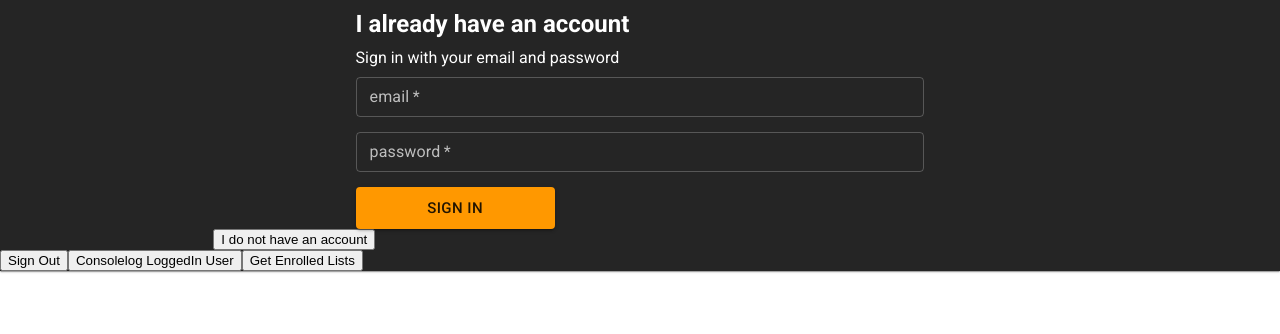
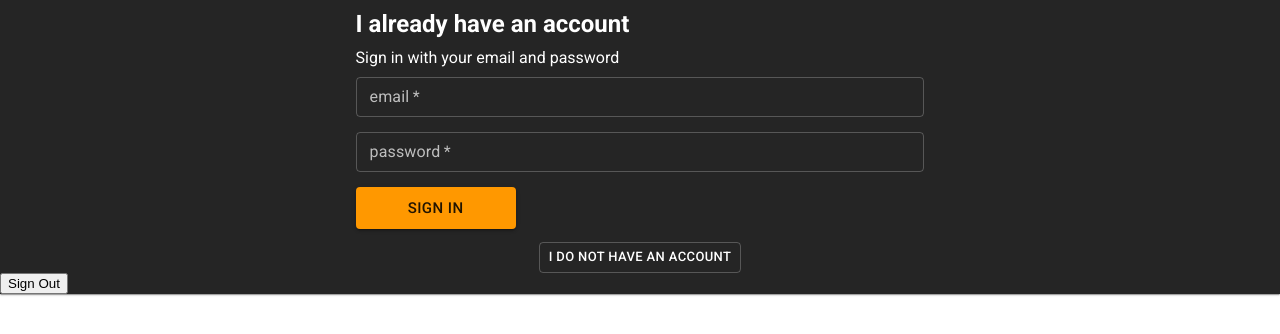
Before and after one commit to KarahanGuner/ToDoList, a React (Create React App) app: page / in a window 1280 px wide. Shown: the top 334 px of the page. Built offline with nearby package versions, Linux system fonts and the light colour scheme.

Commit message:
some visual changes to button positions

```diff
--- a/src/components/lists/lists.component.jsx
+++ b/src/components/lists/lists.component.jsx
@@ -18,12 +18,12 @@ import { FixedSizeList } from 'react-window';
 
 const useStyles = makeStyles((theme) => ({
     inputStyles: {
-        width: '94%',
+        width: '92%',
         borderRadius: 0
 
     },
     buttonStyles: {
-        width: '6%',
+        width: '8%',
         height: '39px',
         margin: 0,
         padding: 0,
@@ -93,6 +93,7 @@ const Lists = () => {
                     name='newList'
                     value={newList}
                     onChange={handleChange}
+                    required
                 />
                 <IconButton type='submit' className={styles.buttonStyles} color="primary"><AddIcon fontSize='large' className={styles.iconStyles}/></IconButton>
             </form>
--- a/src/components/settings/settings.component.jsx
+++ b/src/components/settings/settings.component.jsx
@@ -21,12 +21,12 @@ import Button from '@material-ui/core/Button';
 
 const useStyles = makeStyles((theme) => ({
     inputStyles: {
-        width: '94%',
+        width: '92%',
         borderRadius: 0
 
     },
     buttonStyles: {
-        width: '6%',
+        width: '8%',
         height: '39px',
         margin: 0,
         padding: 0,
@@ -140,6 +140,7 @@ const Settings = () => {
                     name='newMember'
                     value={newMember}
                     onChange={handleChange}
+                    required
                 />
                 <IconButton type='submit' className={styles.buttonStyles} color="primary"><AddIcon fontSize='large' className={styles.iconStyles}/></IconButton>
             </form>
--- a/src/components/sign-in/sign-in.component.jsx
+++ b/src/components/sign-in/sign-in.component.jsx
@@ -19,6 +19,7 @@ const useStyles = makeStyles((theme) => ({
     buttonStyles: {
         width: '35%',
         marginTop: '10px',
+        maxWidth: '160px'
     },
     titleStyles: {
         marginTop: '10px',
--- a/src/components/sign-up/sign-up.component.jsx
+++ b/src/components/sign-up/sign-up.component.jsx
@@ -20,6 +20,7 @@ const useStyles = makeStyles((theme) => ({
   buttonStyles: {
       width: '35%',
       marginTop: '10px',
+      maxWidth: '160px'
   },
   titleStyles: {
       marginTop: '10px',
--- a/src/pages/apppage/apppage.component.jsx
+++ b/src/pages/apppage/apppage.component.jsx
@@ -14,9 +14,11 @@ const AppPage = () => {
     console.log('this is render in apppage = ' + chooseRender.contents);
     return (
         <div>
+
             { chooseRender.lists ? <Lists/> : null }
             { chooseRender.contents ? <Contents/> : null }
             { chooseRender.settings ? <Settings/> : null }
+
         </div>
     )
 };
--- a/src/pages/homepage/homepage.component.jsx
+++ b/src/pages/homepage/homepage.component.jsx
@@ -2,6 +2,8 @@ import React, {useState} from 'react';
 import SignIn from '../../components/sign-in/sign-in.component';
 import SignUp from '../../components/sign-up/sign-up.component';
 import AppPage from '../apppage/apppage.component';
+import Button from '@material-ui/core/Button';
+
 // import './homepage.styles.scss';
 
 import { useSelector, useDispatch } from "react-redux"
@@ -11,10 +13,20 @@ import { auth, getCurrentUser, getEnrolledLists } from '../../firebase/firebase.
 
 //material-ui
 import Grid from '@material-ui/core/Grid';
+import { makeStyles } from '@material-ui/core/styles';
+
+const useStyles = makeStyles((theme) => ({
+    toggleSignInSignUp: {
+        alignItems: 'center',
+        display: 'flex',
+        flexDirection: 'column',
+        marginTop: '13px'
+    }
+}));
 
 const HomePage = () => {
     const [hasAccount, toggleHasAccount] = useState(true);
-
+    const styles = useStyles();
     const dispatch = useDispatch();
     const user = useSelector((state) => state.userReducer.user);
     console.log('====user in homepage component=====');
@@ -22,17 +34,6 @@ const HomePage = () => {
     const handleSignout = async () => {
         await auth.signOut();
         dispatch(setUser(null));
-    }
-
-    const isLoggedIn = async () => {
-        const loggedInUser = await getCurrentUser();
-        console.log(loggedInUser);
-    }
-
-    const getLists = async () => {
-        const lists = await getEnrolledLists();
-        console.log(lists.membersOf);
-        console.log(lists.ownersOf);
     }
 
     let signinOrSignUp;
@@ -61,7 +62,7 @@ const HomePage = () => {
             }
             {
                 !user
-                ? <div><button className='button' type='button' onClick={toggleSigninSignup}>{toggleMessage}</button></div>
+                ? <div className={styles.toggleSignInSignUp}><Button onClick={toggleSigninSignup} size='small' variant="outlined">{toggleMessage}</Button></div>
                 : null
             }
             </Grid>
@@ -69,8 +70,7 @@ const HomePage = () => {
         </Grid>
 
         <button className='button' type='button' onClick={handleSignout}>Sign Out</button>
-        <button className='button' type='button' onClick={isLoggedIn}>Consolelog LoggedIn User</button>
-        <button className='button' type='button' onClick={getLists}>Get Enrolled Lists</button>
+
     </div>
     )
 };
```
